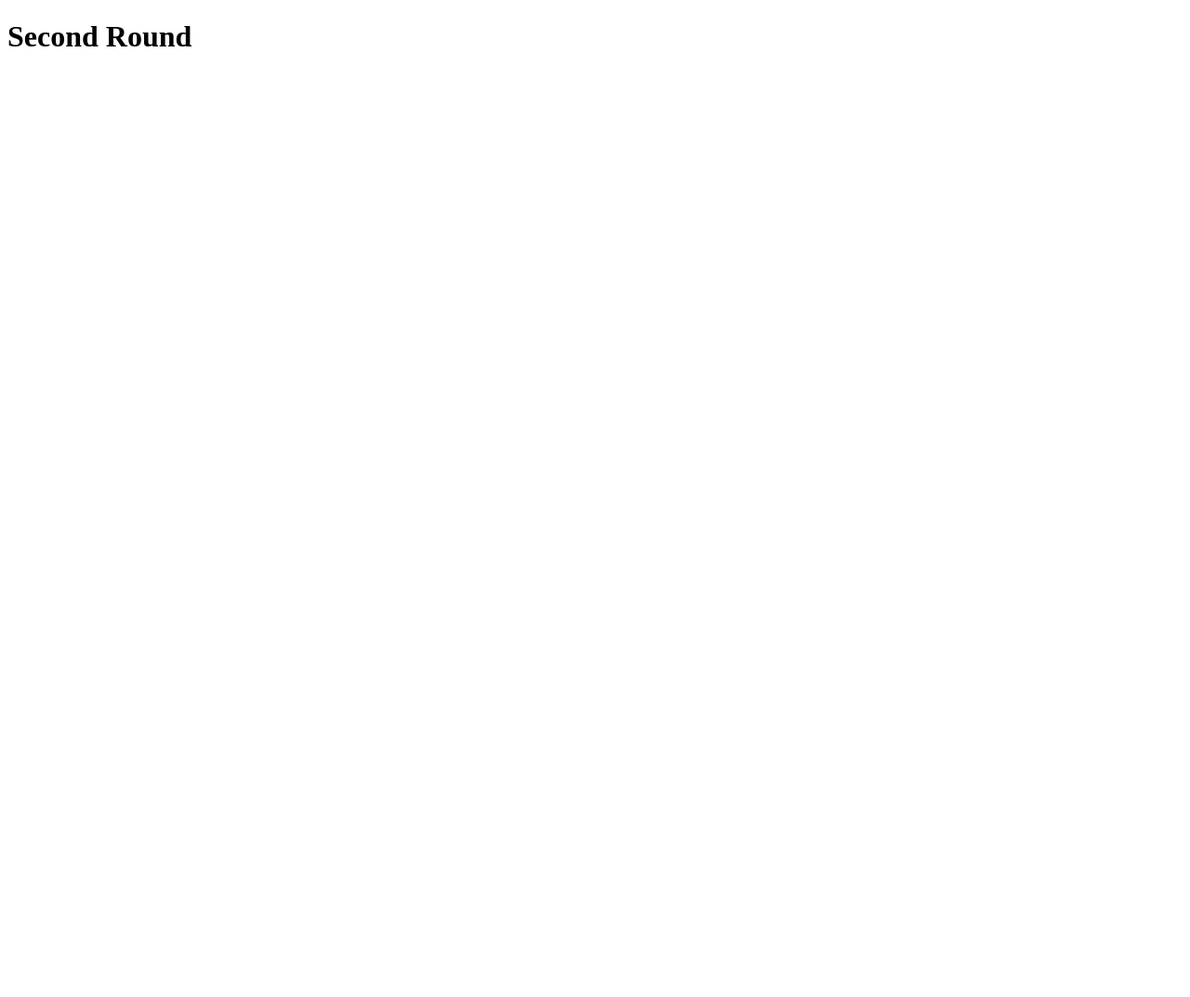
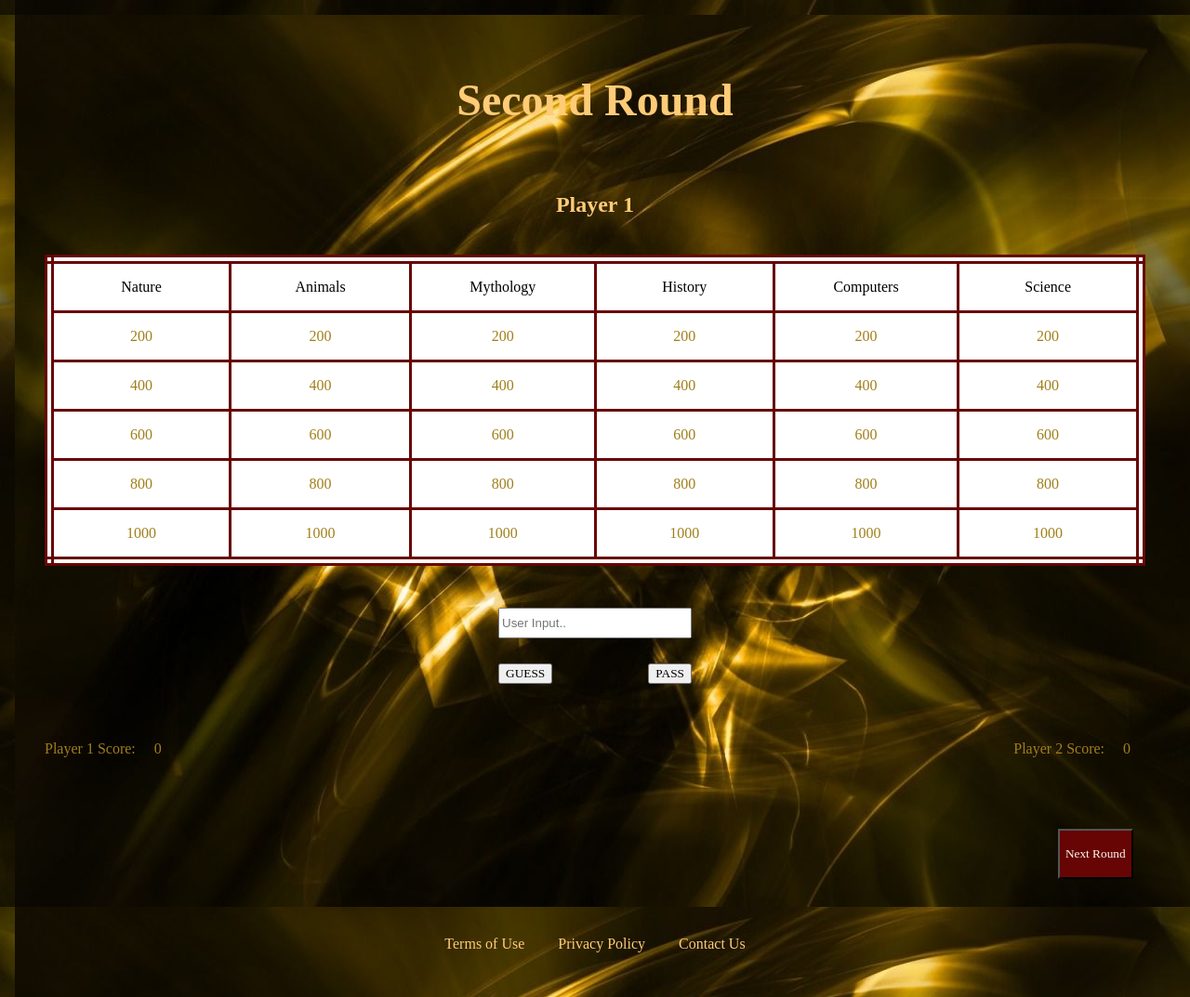
Before and after one commit to burlingtoncodeacademy-students/jeopardy-board-tiffaniaib-1, a plain HTML site: page round-2.html in a window 1280 px wide. Shown: the whole page at 93% size. Before the commit the page ends 800 px from the top, so only its background shows below. Drawn offline with Linux system fonts and the light colour scheme.

Commit message:
Completed Round One and Second Round

```diff
--- a/round-1-2.css
+++ b/round-1-2.css
@@ -61,7 +61,32 @@ td {
     font-size: larger;
 }
 
-footer>a {
+#score {
+    width: 100%;
+    display: flex;
+    justify-content: space-between;
+}
+
+#score > p {
+    color: #a17f1a;
+}
+
+#next-round {
+    width: 100%;
+    display: flex;
+    justify-content: end;
+}
+
+#next-round-btn {
+    background-color: #670404;
+    color: #FEF9EF;
+    font-family: 'Cinzel', serif;
+    height: 4em;
+    padding: auto 1em 0 1em;
+    cursor: pointer;
+}
+
+footer > a {
     text-decoration: none;
     font-family: 'Cinzel', serif;
     color: #FFCB77;
--- a/round-2.html
+++ b/round-2.html
@@ -4,11 +4,94 @@
     <meta charset="UTF-8" />
     <meta http-equiv="X-UA-Compatible" content="IE=edge" />
     <meta name="viewport" content="width=device-width, initial-scale=1.0" />
+    <link rel="stylesheet" href="round-1-2.css">
     <title>Jeopardy</title>
     <script src="./scripts/index.js" type="module"></script>
   </head>
   <body>
     <h1>Second Round</h1>
+
+    <h2>Player 1</h2>
+
+  <table>
+    <thead>
+      <tr>
+        <th>Nature</th>
+        <th>Animals</th>
+        <th>Mythology</th>
+        <th>History</th>
+        <th>Computers</th>
+        <th>Science</th>
+      </tr>
+    </thead>
+    <tbody>
+      <tr>
+        <td>200</td>
+        <td>200</td>
+        <td>200</td>
+        <td>200</td>
+        <td>200</td>
+        <td>200</td>
+      </tr>
+      <tr>
+        <td>400</td>
+        <td>400</td>
+        <td>400</td>
+        <td>400</td>
+        <td>400</td>
+        <td>400</td>
+      </tr>
+      <tr>
+        <td>600</td>
+        <td>600</td>
+        <td>600</td>
+        <td>600</td>
+        <td>600</td>
+        <td>600</td>
+      </tr>
+      <tr>
+        <td>800</td>
+        <td>800</td>
+        <td>800</td>
+        <td>800</td>
+        <td>800</td>
+        <td>800</td>
+      </tr>
+      <tr>
+        <td>1000</td>
+        <td>1000</td>
+        <td>1000</td>
+        <td>1000</td>
+        <td>1000</td>
+        <td>1000</td>
+      </tr>
+    </tbody>
+  </table>
+
+  <section>
+    <input placeholder="User Input.." id="user-input">
+
+    <div id="div-user-buttons">
+      <button type="guess" class="user-buttons">GUESS</button>
+      <button type="pass" class="user-buttons">PASS</button>
+    </div>
+  </section>
+
+  <section id="score">
+    <p>Player 1 Score: <span>0</span></p>
+    <p>Player 2 Score: <span>0</span></p>
+  </section>
+
+  <div id="next-round">
+    <a href="final-jeopardy.html"><button id="next-round-btn">Next Round</button></a>
+  </div>
+
+  <footer>
+    <a href="#">Terms of Use</a>
+    <a href="#">Privacy Policy</a>
+    <a href="#">Contact Us</a>
+  </footer>
+
     <!-- Do not change the script source. Allows import/export to work. -->
     <script src="./scripts/index.js" type="module"></script>
   </body>
```
Also changed, not shown: round-1.html (+3 -1 lines).
